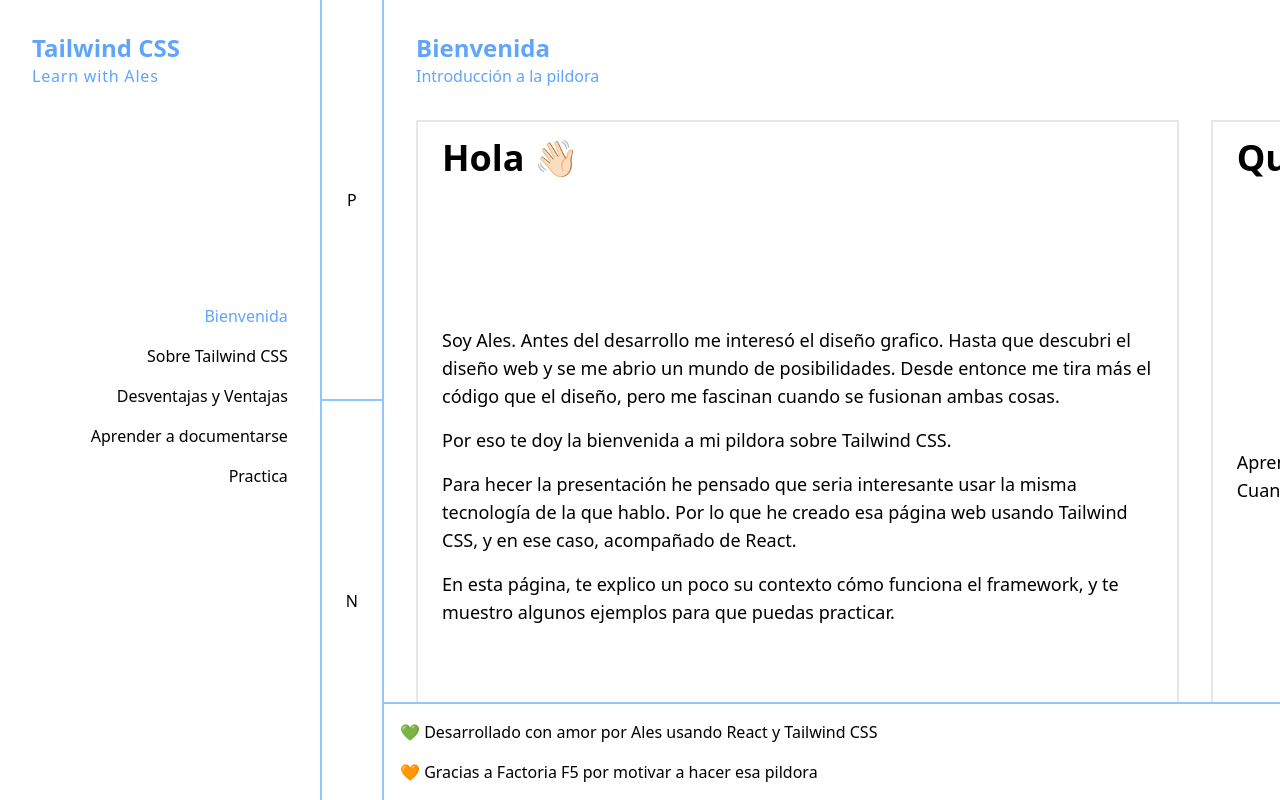
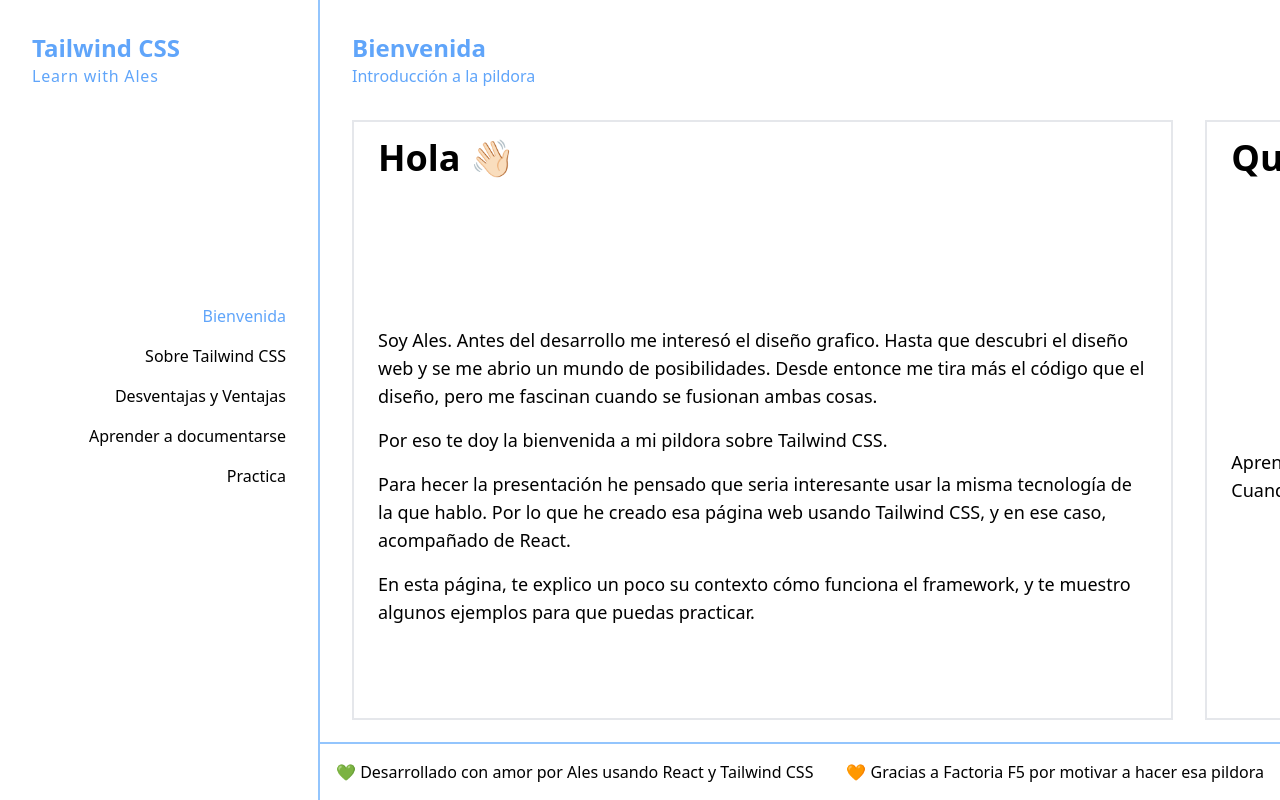
Before and after one commit to alesdevux/pill-tailwind, a React (Vite) app: page / in a window 1280 px wide. Built offline with nearby package versions, Linux system fonts and the light colour scheme.

Commit message:
delete buttons in Header, svgs and resize Header

```diff
--- a/src/components/Footer.jsx
+++ b/src/components/Footer.jsx
@@ -2,7 +2,7 @@
 
 function Footer() {
   return (
-    <footer className="fixed bottom-0 z-10 w-screen bg-white border-t-2 border-blue-300 pl-96">
+    <footer className="fixed bottom-0 z-10 w-screen bg-white border-t-2 border-blue-300 pl-80">
       <div className="flex flex-wrap justify-between gap-4 personal-container">
         <p>💚 Desarrollado con amor por
           <TextLink
@@ -18,7 +18,7 @@
           <TextLink
             href="https://factoriaf5.org/"
             title="Factoria F5 web"
-            color="orange"
+            color="red"
           >
             Factoria F5
           </TextLink>
--- a/src/components/Header.jsx
+++ b/src/components/Header.jsx
@@ -6,14 +6,13 @@
   sections
 }) {
   return (
-    <header className="border-r-2 border-blue-300 w-96 fixed h-screen z-20 bg-white flex">
-      <div className="flex whitespace-nowrap flex-col w-full">
+    <header className="fixed z-20 flex flex-col h-screen bg-white border-r-2 border-blue-300 w-80 whitespace-nowrap">
       <div className="p-8">
-          <h3 className="text-blue-400 font-black text-2xl">Tailwind CSS</h3>
-          <h4 className="text-blue-400 tracking-wider">Learn with Ales</h4>
+        <h3 className="text-2xl font-black text-blue-400">Tailwind CSS</h3>
+        <h4 className="tracking-wider text-blue-400">Learn with Ales</h4>
       </div>
 
-        <nav className="my-auto pb-32">
+      <nav className="pb-32 my-auto">
         <ul>
           {sections.map(section => (
             <MenuItem
@@ -25,16 +24,6 @@
           ))}
         </ul>
       </nav>
-      </div>
-
-      <div className="border-l-2 border-blue-300 grid grid-rows-2">
-        <div className="hover:bg-blue-100 cursor-pointer py-4 px-6 grid justify-center content-center hover:text-blue-400 transition border-b border-blue-300">
-          P
-        </div>
-        <div className="hover:bg-blue-100 cursor-pointer py-4 px-6 grid justify-center content-center hover:text-blue-400 transition border-t border-blue-300">
-          N
-        </div>
-      </div>
     </header>
   )
 }
--- a/src/components/Main.jsx
+++ b/src/components/Main.jsx
@@ -4,13 +4,13 @@
   descripion,
 }) {
   return (
-    <main className="fixed w-screen h-screen pb-16">
+    <main className="fixed w-screen h-screen">
       <div className="flex flex-col h-full pb-4">
-        <div className="max-w-5xl p-8 mr-0 ml-96">
+        <div className="max-w-5xl p-8 mr-0 ml-80">
           <h1 className="text-2xl font-black text-blue-400">{title}</h1>
           <p className="text-blue-400">{descripion}</p>
         </div>
-        <section className="flex flex-1 h-full gap-8 px-8 overflow-x-auto snap-x snap-mandatory ml-96 container-snap">
+        <section className="flex flex-1 h-full gap-8 px-8 pb-16 overflow-x-auto snap-x snap-mandatory ml-80 container-snap">
           { children }
         </section>
       </div>
--- a/src/pages/SobreTailwind.jsx
+++ b/src/pages/SobreTailwind.jsx
@@ -1,9 +1,22 @@
 import { SlideCard } from '../components/SlideCard'
+import { CardP } from '../components/CardP'
 
 function SobreTailwind() {
   return (
     <>
       <SlideCard title="Qué es Tailwind?">
+        <CardP>
+          Tailwind es un Freamwork (una biblioteca) de estilos CSS que nos permite crear
+          estilos de diseño para nuestras páginas web.
+        </CardP>
+      </SlideCard>
+      <SlideCard title="¿Qué es una biblioteca?">
+        <CardP>
+          Una biblioteca es una colección de recursos ya preparados para que podamos usar en nuestras aplicaciones.
+        </CardP>
+        <CardP>
+          En el caso de Tailwind,
+        </CardP>
       </SlideCard>
     </>
   )
```
Also changed, not shown: src/assets/next.svg (deleted), src/assets/prev.svg (deleted). Lines whose indentation alone changed are shown as unchanged.
